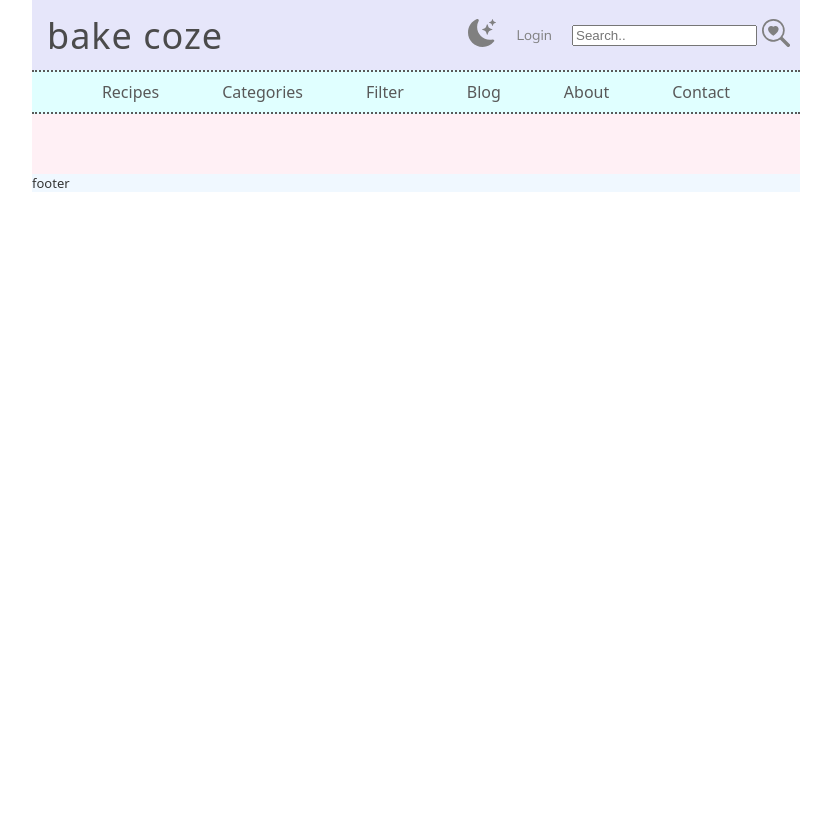
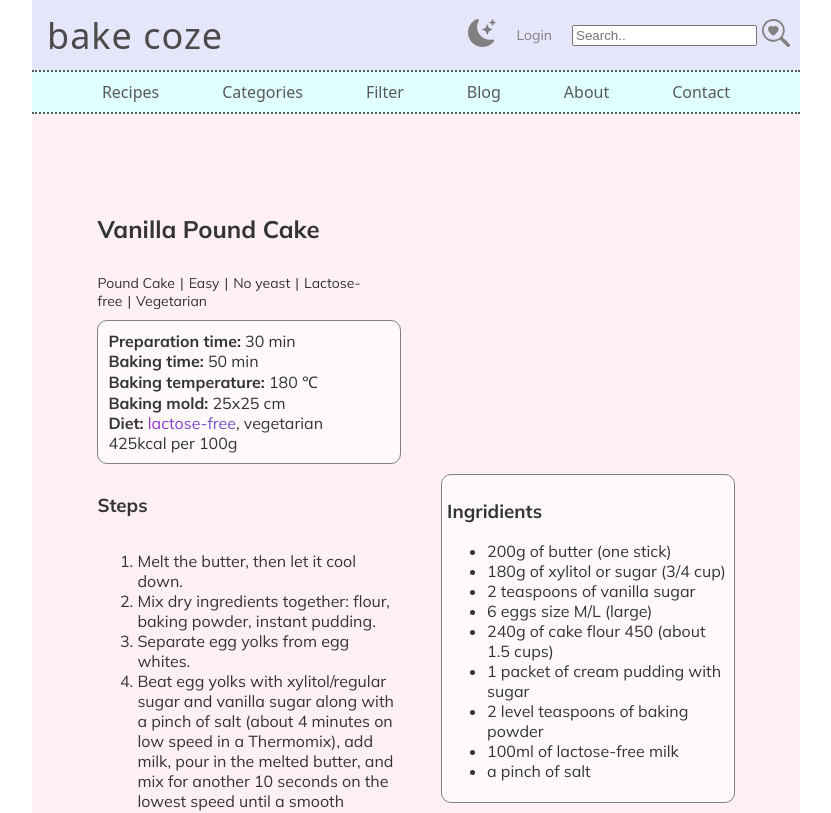
Before and after one commit to buennoo/bake-website, a React (Create React App) app: page /recipe in a window 1280 px wide. Shown: the top 813 px of the page, without its empty margins (224-1055 px from the left). Built offline with nearby package versions, Linux system fonts and the light colour scheme.

Commit message:
add recipe info

```diff
--- a/src/App.js
+++ b/src/App.js
@@ -7,6 +7,7 @@ import Main from "./components/Main";
 import Home from "./pages/Home";
 import Footer from './components/Footer';
 import Contact from './pages/Contact';
+import Recipe from './pages/Recipe';
 
 function App() {
   return (
@@ -17,6 +18,8 @@ function App() {
             <Routes>
               <Route exact path="/" element={<Home />}/>
               <Route path="/contact" element={<Contact />}/>
+              {/* temporary */}
+              <Route path="/recipe" element={<Recipe />}/>
             </Routes>
         </Main>
         <Footer />
--- /dev/null
+++ b/src/components/recipe/RecipeImage.jsx
@@ -0,0 +1,7 @@
+export default function RecipeImage(){
+    return (
+        <div class="recipe-image">
+            {/* <img src="..\..\assets\images\vanillapoundcake.jpg" class="rounded"/> */}
+        </div>
+    );
+}
--- /dev/null
+++ b/src/components/recipe/RecipeInfo.jsx
@@ -0,0 +1,14 @@
+export default function RecipeInfo(){
+    return (
+        <div class="recipe-info">
+            <ul>
+                <li><b>Preparation time:</b> 30 min</li>
+                <li><b>Baking time:</b> 50 min</li>
+                <li><b>Baking temperature:</b> 180 ℃</li>
+                <li><b>Baking mold:</b> 25x25 cm</li>
+                <li><b>Diet:</b> <span class="lactose-free"> lactose-free</span>, vegetarian</li>
+                <li>425kcal per 100g</li>
+            </ul>
+        </div>
+    );
+}
--- /dev/null
+++ b/src/components/recipe/RecipeIngridients.jsx
@@ -0,0 +1,18 @@
+export default function RecipeIngridients(){
+    return (
+        <div class="ingridients">
+            <h3>Ingridients</h3>
+            <ul>
+                <li>200g of butter (one stick)</li>
+                <li>180g of xylitol or sugar (3/4 cup)</li>
+                <li>2 teaspoons of vanilla sugar</li>
+                <li>6 eggs size M/L (large)</li>
+                <li>240g of cake flour 450 (about 1.5 cups)</li>
+                <li>1 packet of cream pudding with sugar</li>
+                <li>2 level teaspoons of baking powder</li>
+                <li>100ml of lactose-free milk</li>
+                <li>a pinch of salt</li>
+            </ul>
+        </div>
+    );
+}
--- /dev/null
+++ b/src/components/recipe/RecipeSteps.jsx
@@ -0,0 +1,20 @@
+export default function RecipeSteps(){
+    return (
+        <div class="recipe-steps">
+            <h3>Steps</h3>
+            <ol>
+                <li>Melt the butter, then let it cool down.</li>
+                <li>Mix dry ingredients together: flour, baking powder, instant pudding.</li>
+                <li>Separate egg yolks from egg whites.</li>
+                <li>Beat egg yolks with xylitol/regular sugar and vanilla sugar along with a pinch of salt (about 4 minutes on low speed in a Thermomix), add milk, pour in the melted butter, and mix for another 10 seconds on the lowest speed until a smooth mixture forms.</li>
+                <li><b>Beat egg whites until stiff,</b> VERY IMPORTANT!</li>
+                <li>Pour the mixture of egg yolks into the bowl with dry ingredients and mix thoroughly.</li>
+                <li><b>Gently</b> fold in the beaten egg whites.</li>
+            </ol>
+            <p>Bake for 50 minutes at 180 degrees Celsius, top and bottom heat mode in oven.</p>
+            <p>After 50 minutes, insert a wooden stick and check if it's ready (it should be slightly moist).
+            Open the oven door and leave for 10 minutes.
+            <br/>Then let it cool.</p>
+        </div>
+    );
+}
--- /dev/null
+++ b/src/components/recipe/RecipeTags.jsx
@@ -0,0 +1,18 @@
+import React from 'react';
+import data from '../../data/recipes.json'
+
+export default function RecipeTags({ recipeID }){
+    const recipe = data.recipes.find(recipe => recipe.id === recipeID);
+
+    if(!recipe) {
+        return <div> Recipe not found </div>
+    }
+
+    return (
+        <div class="tags">
+            {recipe.tags.map((tag, index) => (
+                <span key={index}>{tag}</span>
+            ))}
+        </div>
+    );
+}
--- /dev/null
+++ b/src/components/recipe/RecipeTitle.jsx
@@ -0,0 +1,7 @@
+export default function RecipeTitle(){
+    return (
+        <div class="recipe-title">
+            <h1>Vanilla Pound Cake</h1>
+        </div>
+    );
+}
--- a/public/recipes.json
+++ b/src/data/recipes.json
@@ -3,7 +3,8 @@
         {
             "id": 1,
             "title": "asdas",
-            "tags": "232",
+            "image": "path/path",
+            "tags": ["Pound Cake", "Easy", "No yeast", "Lactose-free", "Vegetarian"],
             "preparation time": "232",
             "baking time": "23233",
             "baking temperature": "23233",
@@ -24,6 +25,7 @@
         {
             "id": 2,
             "title": "ddd",
+            "image": "path/path",
             "tags": "dd",
             "preparation time": "dd",
             "baking time": "dd",
--- a/src/pages/Recipe.jsx
+++ b/src/pages/Recipe.jsx
@@ -1,61 +1,20 @@
+import RecipeTitle from '../components/recipe/RecipeTitle';
+import RecipeTags from '../components/recipe/RecipeTags';
+import RecipeInfo from '../components/recipe/RecipeInfo';
+import RecipeImage from '../components/recipe/RecipeImage';
+import RecipeIngridients from '../components/recipe/RecipeIngridients';
+import RecipeSteps from '../components/recipe/RecipeSteps';
 import '../styles/Recipe.css';
 
-export default function Recipe(){
+export default function Recipe({ idRecipe }){
     return (
-        <div class="recipe-box">
-            <div class="recipe-title">
-                <h1>Vanilla Pound Cake</h1>
-            </div>
-            <div class="tags">
-                <span>Pound Cake</span>
-                <span>Easy</span>
-                <span>No yeast</span>
-                <span>Lactose-free</span>
-                <span>Vegetarian</span>
-            </div>
-            <div class="recipe-info">
-                <ul>
-                    <li><b>Preparation time:</b> 30 min</li>
-                    <li><b>Baking time:</b> 50 min</li>
-                    <li><b>Baking temperature:</b> 180 ℃</li>
-                    <li><b>Baking mold:</b> 25x25 cm</li>
-                    <li><b>Diet:</b> <span class="lactose-free"> lactose-free</span>, vegetarian</li>
-                    <li>425kcal per 100g</li>
-                </ul>
-            </div>
-            <div class="recipe-image">
-                <img src="..\assets\images\vanillapoundcake.jpg" class="rounded"/>
-            </div>
-            <div class="ingridients">
-                <h3>Ingridients</h3>
-                <ul>
-                    <li>200g of butter (one stick)</li>
-                    <li>180g of xylitol or sugar (3/4 cup)</li>
-                    <li>2 teaspoons of vanilla sugar</li>
-                    <li>6 eggs size M/L (large)</li>
-                    <li>240g of cake flour 450 (about 1.5 cups)</li>
-                    <li>1 packet of cream pudding with sugar</li>
-                    <li>2 level teaspoons of baking powder</li>
-                    <li>100ml of lactose-free milk</li>
-                    <li>a pinch of salt</li>
-                </ul>
-            </div>
-            <div class="recipe-steps">
-                <h3>Steps</h3>
-                <ol>
-                    <li>Melt the butter, then let it cool down.</li>
-                    <li>Mix dry ingredients together: flour, baking powder, instant pudding.</li>
-                    <li>Separate egg yolks from egg whites.</li>
-                    <li>Beat egg yolks with xylitol/regular sugar and vanilla sugar along with a pinch of salt (about 4 minutes on low speed in a Thermomix), add milk, pour in the melted butter, and mix for another 10 seconds on the lowest speed until a smooth mixture forms.</li>
-                    <li><b>Beat egg whites until stiff,</b> VERY IMPORTANT!</li>
-                    <li>Pour the mixture of egg yolks into the bowl with dry ingredients and mix thoroughly.</li>
-                    <li><b>Gently</b> fold in the beaten egg whites.</li>
-                </ol>
-                <p>Bake for 50 minutes at 180 degrees Celsius, top and bottom heat mode in oven.</p>
-                <p>After 50 minutes, insert a wooden stick and check if it's ready (it should be slightly moist).
-                Open the oven door and leave for 10 minutes.
-                <br/>Then let it cool.</p>
-            </div>
+        <div class="recipe-main">
+            <RecipeTitle/>
+            <RecipeTags recipeID={1}/>
+            <RecipeInfo/>
+            <RecipeImage/>
+            <RecipeIngridients/>
+            <RecipeSteps/>
         </div>
     );
 }
--- a/src/styles/Recipe.css
+++ b/src/styles/Recipe.css
@@ -0,0 +1,109 @@
+.recipe-main {
+    display: grid;
+    grid-template-columns: auto auto;
+    grid-template-rows: auto auto auto auto auto auto;
+    row-gap: 10px;
+    column-gap: 40px;
+
+    margin: 0 auto;
+    margin-top: 50px;
+    padding: 0;
+
+    width: 90%;
+}
+
+.recipe-title {
+    grid-column-start: 1;
+    grid-column-end: 2;
+    grid-row-start: 1;
+    grid-row-end: 2;
+}
+
+.recipe-title h2 {
+    margin-bottom: 2px;
+}
+
+.tags {
+    grid-column-start: 1;
+    grid-column-end: 2;
+    grid-row-start: 2;
+    grid-row-end: 3;
+
+    margin: 0;
+    padding: 0;
+    font-size: 14px;
+    font-family: "Mulish", sans-serif;
+}
+
+.tags span:not(:last-child)::after {
+    content: "|";
+    margin: 0 5px;
+}
+
+.recipe-info {
+    grid-column-start: 1;
+    grid-column-end: 2;
+    grid-row-start: 3;
+    grid-row-end: 4;
+
+    height: fit-content;
+    padding: 10px;
+    background-color:snow;
+    border: 1px solid gray;
+    border-radius: 10px;
+}
+
+.recipe-info ul {
+    margin: 0;
+    padding: 0;
+    list-style: none;
+}
+
+.recipe-image {
+    grid-column-start: 2;
+    grid-column-end: 3;
+    grid-row-start: 1;
+    grid-row-end: 4;
+
+    margin: 0 auto;
+    padding: 0;
+}
+
+.recipe-image img {
+    /* to-do: change that */
+    max-width: 300px;
+}
+
+.ingridients {
+    grid-column-start: 2;
+    grid-column-end: 3;
+    grid-row-start: 4;
+    grid-row-end: 5;
+
+    max-width: fit-content;
+
+    position: sticky;
+    top: 10px;
+    padding: 5px;
+
+    background-color:snow;
+    border: 1px solid gray;
+    border-radius: 10px;
+}
+
+.recipe-steps {
+    display: flex;
+    flex-direction: column;
+
+    grid-column-start: 1;
+    grid-column-end: 2;
+    grid-row-start: 4;
+    grid-row-end: 6;
+}
+
+.lactose-free {
+    color: darkorchid;
+    background-image: -webkit-linear-gradient(left, darkorchid, slateblue);
+    -webkit-background-clip: text;
+    -webkit-text-fill-color: transparent;
+}
```
